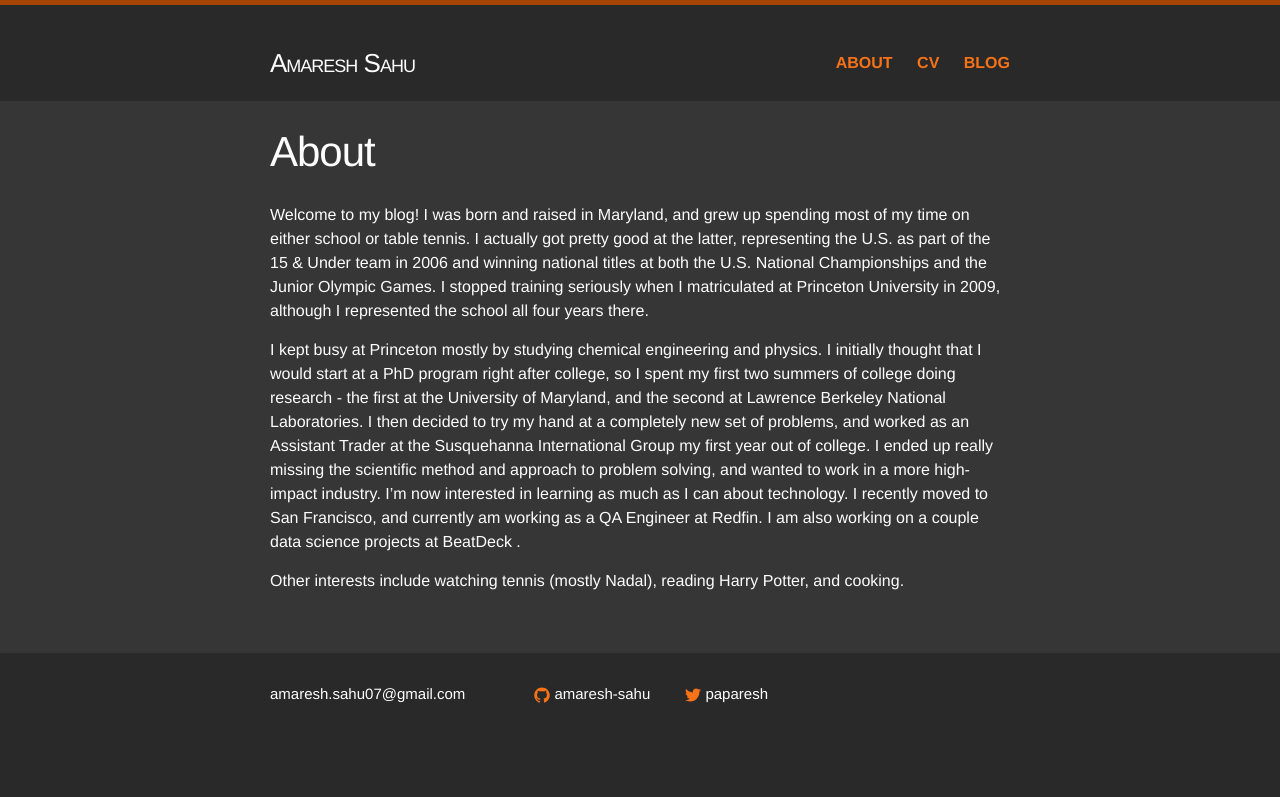
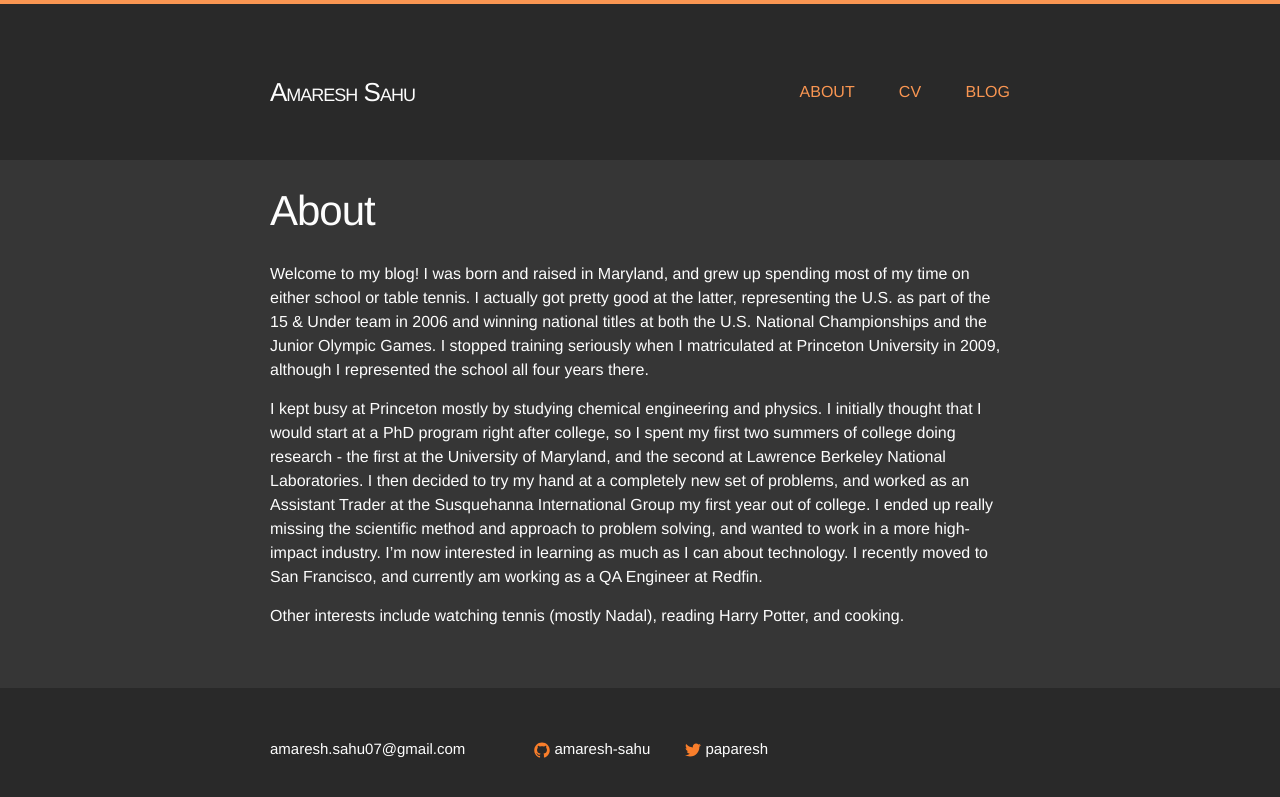
Before and after one commit to amaresh-sahu/amaresh-sahu.github.io, a Jekyll site: the page built from about.md, in a window 1280 px wide. Shown: the top 797 px of the page. Built offline with Jekyll 4.4.1, drawn with Linux system fonts in a browser that asks for light colours.

Commit message:
Added more padding

```diff
--- a/_includes/footer.html
+++ b/_includes/footer.html
@@ -22,6 +22,8 @@
                   <path fill="#828282" d="M7.999,0.431c-4.285,0-7.76,3.474-7.76,7.761 c0,3.428,2.223,6.337,5.307,7.363c0.388,0.071,0.53-0.168,0.53-0.374c0-0.184-0.007-0.672-0.01-1.32 c-2.159,0.469-2.614-1.04-2.614-1.04c-0.353-0.896-0.862-1.135-0.862-1.135c-0.705-0.481,0.053-0.472,0.053-0.472 c0.779,0.055,1.189,0.8,1.189,0.8c0.692,1.186,1.816,0.843,2.258,0.645c0.071-0.502,0.271-0.843,0.493-1.037 C4.86,11.425,3.049,10.76,3.049,7.786c0-0.847,0.302-1.54,0.799-2.082C3.768,5.507,3.501,4.718,3.924,3.65 c0,0,0.652-0.209,2.134,0.796C6.677,4.273,7.34,4.187,8,4.184c0.659,0.003,1.323,0.089,1.943,0.261 c1.482-1.004,2.132-0.796,2.132-0.796c0.423,1.068,0.157,1.857,0.077,2.054c0.497,0.542,0.798,1.235,0.798,2.082 c0,2.981-1.814,3.637-3.543,3.829c0.279,0.24,0.527,0.713,0.527,1.437c0,1.037-0.01,1.874-0.01,2.129 c0,0.208,0.14,0.449,0.534,0.373c3.081-1.028,5.302-3.935,5.302-7.362C15.76,3.906,12.285,0.431,7.999,0.431z"/>
                 </svg>
               </span>
+            </a>
+            <a href="https://github.com/{{ site.github_username }}">
 
               <span class="username">{{ site.github_username }}</span>
             </a>
@@ -56,7 +58,8 @@
                   c-0.632,0.375-1.332,0.647-2.076,0.793c-0.596-0.636-1.446-1.033-2.387-1.033c-1.806,0-3.27,1.464-3.27,3.27 c0,0.256,0.029,0.506,0.085,0.745C5.163,5.404,2.753,4.102,1.14,2.124C0.859,2.607,0.698,3.168,0.698,3.767 c0,1.134,0.577,2.135,1.455,2.722C1.616,6.472,1.112,6.325,0.671,6.08c0,0.014,0,0.027,0,0.041c0,1.584,1.127,2.906,2.623,3.206 C3.02,9.402,2.731,9.442,2.433,9.442c-0.211,0-0.416-0.021-0.615-0.059c0.416,1.299,1.624,2.245,3.055,2.271 c-1.119,0.877-2.529,1.4-4.061,1.4c-0.264,0-0.524-0.015-0.78-0.046c1.447,0.928,3.166,1.469,5.013,1.469 c6.015,0,9.304-4.983,9.304-9.304c0-0.142-0.003-0.283-0.009-0.423C14.976,4.29,15.531,3.714,15.969,3.058z"/>
                 </svg>
               </span>
-
+            </a>
+            <a href="https://twitter.com/{{ site.twitter_username }}">
               <span class="username">{{ site.twitter_username }}</span>
             </a>
           </li>
--- a/_sass/_base.scss
+++ b/_sass/_base.scss
@@ -18,8 +18,8 @@ body {
     font-size: $base-font-size;
     line-height: $base-line-height;
     font-weight: 300;
-    color: $text-color;
-    background-color: $background-color;
+    color: $text-grey-white;
+    background-color: $background-color-dark;
     -webkit-text-size-adjust: 100%;
 }
 
@@ -89,15 +89,15 @@ h1, h2, h3, h4, h5, h6 {
  * Links
  */
 a {
-    color: $brand-color;
+    color: $text-grey-white;
     text-decoration: none;
 
     &:visited {
-        color: darken($brand-color, 5%);
+        color: darken($text-grey-white, 5%);
     }
 
     &:hover {
-        /*color: $text-color;*/
+        /*color: $text-grey-white;*/
         text-decoration: underline;
         /*border-bottom: dotted 1px;*/
     }
@@ -109,8 +109,8 @@ a {
  * Blockquotes
  */
 blockquote {
-    color: $grey-color;
-    border-left: 4px solid $grey-color-light;
+    color: $text-grey-medium;
+    border-left: 4px solid $text-grey-light;
     padding-left: $spacing-unit / 2;
     font-size: 18px;
     letter-spacing: -1px;
@@ -129,7 +129,7 @@ blockquote {
 pre,
 code {
     font-size: 15px;
-    border: 1px solid $grey-color-light;
+    border: 1px solid $text-grey-light;
     border-radius: 3px;
     background-color: #eef;
 }
@@ -199,7 +199,7 @@ pre {
         vertical-align: middle;
 
         path {
-            fill: $orange-color;
+            fill: $orange-color-medium;
         }
     }
 }
--- a/_sass/_layout.scss
+++ b/_sass/_layout.scss
@@ -2,10 +2,9 @@
  * Site header
  */
 .site-header {
-    border-top: 5px solid $orange-color-dark;
-    padding-top: 30px;
-    padding-bottom: 10px;
-    /*border-bottom: 1px solid $orange-color-light;*/
+    border-top: 4px solid $orange-color-light;
+    padding-top: 60px;
+    padding-bottom: 40px;
     min-height: 56px;
 
     // Positioning context for the mobile navigation icon
@@ -19,12 +18,7 @@
     margin-bottom: 0;
     float: left;
     font-variant: small-caps;
-    color: $white-color;
-
-    &,
-    &:visited {
-        color: $white-color;
-    }
+    color: $text-grey-white;
 }
 
 .site-nav {
@@ -37,14 +31,14 @@
 
     .page-link {
         font-size: 16px;
-        font-weight: bold;
-        color: $orange-color;
+        //font-weight: bold;
+        color: $orange-color-light;
         line-height: $base-line-height;
         text-transform: uppercase;
 
         // Gaps between nav items, but not on the first one
         &:not(:first-child) {
-            margin-left: 20px;
+            margin-left: 40px;
         }
     }
 
@@ -52,8 +46,8 @@
         position: absolute;
         top: 9px;
         right: 30px;
-        background-color: $background-color;
-        border: 1px solid $grey-color-light;
+        background-color: $background-color-dark;
+        border: 1px solid $text-grey-light;
         border-radius: 5px;
         text-align: right;
 
@@ -71,7 +65,7 @@
                 height: 15px;
 
                 path {
-                    fill: $grey-color-dark;
+                    fill: $background-color-dark;
                 }
             }
         }
@@ -99,8 +93,9 @@
  * Site footer
  */
 .site-footer {
-    /*border-top: 1px solid $orange-color-light;*/
-    padding: $spacing-unit 0;
+    padding-top: 50px;
+    padding-bottom:70px;
+    //padding: $spacing-unit 0;
     min-height: 56px;
 }
 
@@ -117,7 +112,7 @@
 
 .footer-col-wrapper {
     font-size: 15px;
-    color: $grey-color;
+    color: $text-grey-medium;
     margin-left: -$spacing-unit / 2;
     @extend %clearfix;
 }
@@ -190,7 +185,7 @@
 .post-meta {
     vertical-align: middle;
     font-size: $small-font-size;
-    color: $grey-color-light;
+    color: $text-grey-light;
     text-transform: uppercase;
 }
 
@@ -249,6 +244,6 @@
 
 .rss-subscribe {
     .a {
-        color: $orange-color;
+        color: $orange-color-medium;
     }
 }
--- a/about.md
+++ b/about.md
@@ -6,7 +6,7 @@ permalink: /about/
 
 Welcome to my blog! I was born and raised in Maryland, and grew up spending most of my time on either school or [table tennis](http://www.joolausa.com/Team-JOOLA/Team-JOOLA-Men/Amaresh-Sahu). I actually got pretty good at the latter, representing the U.S. as part of the 15 & Under team in 2006 and winning national titles at both the U.S. National Championships and the Junior Olympic Games. I stopped training seriously when I matriculated at Princeton University in 2009, although I [represented the school](http://www.princeton.edu/~puttc/archive.htm) all four years there.
 
-I kept busy at Princeton mostly by studying chemical engineering and physics. I initially thought that I would start at a PhD program right after college, so I spent my first two summers of college doing research - the first at the [University of Maryland](http://appelbaumlab.umd.edu/), and the second at [Lawrence Berkeley National Laboratories](https://commons.lbl.gov/display/neatongroup/Home). I then decided to try my hand at a completely new set of problems, and worked as an Assistant Trader at the [Susquehanna International Group](http://www.sig.com/quantitative-trading/) my first year out of college. I ended up really missing the scientific method and approach to problem solving, and wanted to work in a more high-impact industry. I'm now interested in learning as much as I can about technology. I recently moved to San Francisco, and currently am working as a QA Engineer at [Redfin](https://www.redfin.com/). I am also working on a couple data science projects at [BeatDeck](http://www.beatdeck.com/) .
+I kept busy at Princeton mostly by studying chemical engineering and physics. I initially thought that I would start at a PhD program right after college, so I spent my first two summers of college doing research - the first at the [University of Maryland](http://appelbaumlab.umd.edu/), and the second at [Lawrence Berkeley National Laboratories](https://commons.lbl.gov/display/neatongroup/Home). I then decided to try my hand at a completely new set of problems, and worked as an Assistant Trader at the [Susquehanna International Group](http://www.sig.com/quantitative-trading/) my first year out of college. I ended up really missing the scientific method and approach to problem solving, and wanted to work in a more high-impact industry. I'm now interested in learning as much as I can about technology. I recently moved to San Francisco, and currently am working as a QA Engineer at [Redfin](https://www.redfin.com/).
 
 Other interests include watching tennis (mostly Nadal), reading Harry Potter, and cooking.
 
--- a/css/main.scss
+++ b/css/main.scss
@@ -6,6 +6,7 @@
 
 
 // Our variables
+
 $base-font-family: Helvetica, Arial, sans-serif;
 $base-font-size:   16px;
 $small-font-size:  $base-font-size * 0.875;
@@ -13,21 +14,24 @@ $base-line-height: 1.5;
 
 $spacing-unit:     30px;
 
-$text-color:       #fdfdfd;
-$background-color-light: darken(#828282, 30%);
-$background-color: darken(#828282, 35%);
-$background-color-dark: darken(#828282, 35%);
-$brand-color:      #fdfdfd;
+$orange-color-medium: 	lighten(#F87217, 4%);
+$orange-color-light: 	lighten($orange-color-medium, 8%);
+$orange-color-dark: 	darken($orange-color-medium, 20%);
 
-$grey-color:       #828282;
-$grey-color-light: lighten($grey-color, 20%);
-$grey-color-dark:  darken($grey-color, 35%);
+$text-grey-white: 		#fdfdfd;
+$text-grey-medium:		#828282;
+$text-grey-light:		lighten($text-grey-medium, 20%);
+$text-grey-dark:		darken($text-grey-medium, 35%);
 
-$orange-color:     #F87217;
-$orange-color-light: lighten($orange-color, 20%);
-$orange-color-dark: darken($orange-color, 20%);
+$background-color-dark:		darken($text-grey-medium, 35%);
+$background-color-light:	darken($text-grey-medium, 30%);
 
-$white-color:      #fdfdfd;
+//********************************************************
+
+
+
+
+
 
 $on-palm:          600px;
 $on-laptop:        800px;
```
